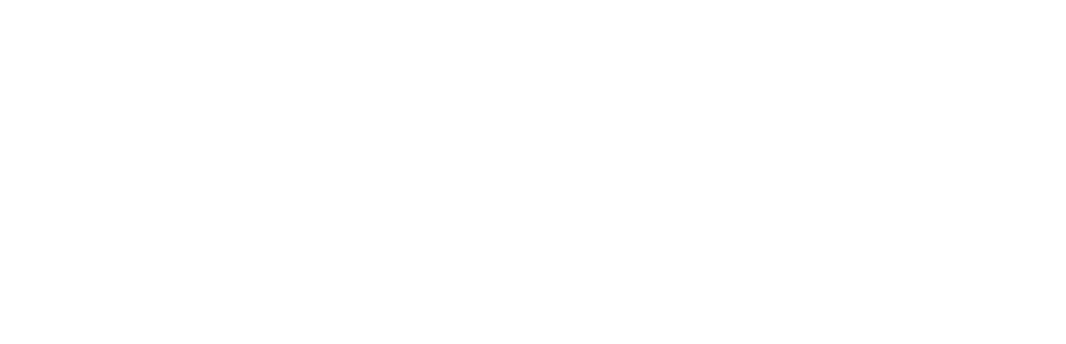
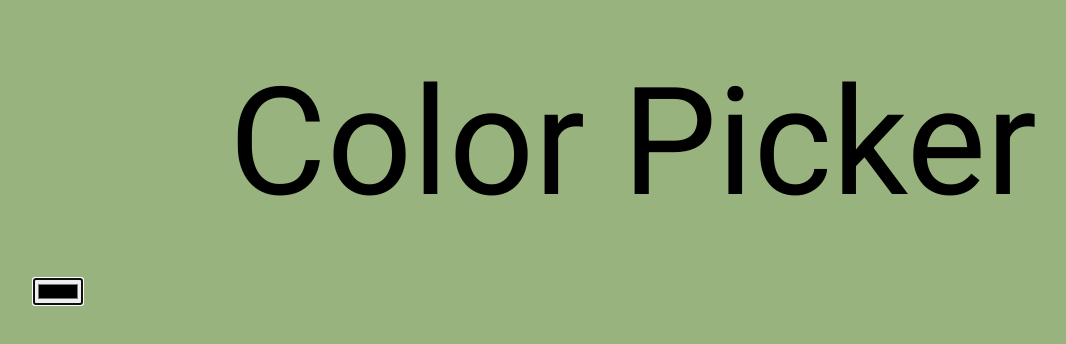
Before and after one commit to AndreeIV/colorPicker, a website: page index.html in a window 1280 px wide. Shown: the whole page, without its empty margins (7-1073 px from the left). Drawn offline with Linux system fonts and the light colour scheme.

Commit message:
Avance del proyecyo

```diff
--- a/index.html
+++ b/index.html
@@ -0,0 +1,33 @@
+<!DOCTYPE html>
+<html lang="en">
+<head>
+    <meta charset="UTF-8">
+    <meta http-equiv="X-UA-Compatible" content="IE=edge">
+    <meta name="viewport" content="width=device-width, initial-scale=1.0">
+    <title>ColorPicker</title>
+    <link rel="stylesheet" href="style.css">
+</head>
+<body id="body">
+    <header class="header">
+
+        <h1 class="title">Color Picker</h1>
+
+    </header>
+
+    <main class="contenedor">
+
+        <div class="contenedor-colorPicker">
+
+            <input type="color" id="colorPicker" value="#98b37d" class="colorPicker">
+
+        </div>
+
+
+
+        <h2 id="salida"></h2>
+
+    </main>
+
+    <script src="script.js"></script>
+</body>
+</html>
--- a/script.js
+++ b/script.js
@@ -0,0 +1,26 @@
+
+const defaultColor = "#000000";
+
+window.addEventListener("load", startup);
+
+
+function startup() {
+    const colorPicker = document.querySelector('#colorPicker');
+    const body = document.querySelector('#body');
+
+    body.style.backgroundColor = "#98b37d";
+    colorPicker.value = defaultColor;
+    colorPicker.addEventListener("input", updateFirst);
+    colorPicker.select();
+}
+
+
+function updateFirst(event) {
+    const salida = document.querySelector('#salida')
+
+    if (body) {
+        body.style.backgroundColor = event.target.value;
+
+        salida.innerHTML = event.target.value
+    }
+}
--- a/style.css
+++ b/style.css
@@ -1 +1,72 @@
 @import url('https://fonts.googleapis.com/css2?family=Roboto&display=swap');
+:root {
+    --fuente-principal: 'Roboto', sans-serif;
+    --color-negro: black;
+    --separacion: 5rem;
+}
+
+.title {
+    font-size: 15rem;
+    text-align: center;
+    color: black;
+}
+
+html {
+    font-size: 62.5%;
+    box-sizing: border-box;
+}
+*, *:before, *:after {
+    box-sizing: inherit;
+}
+
+
+body {
+    min-height: 100%;
+    display: flex;
+    flex-direction: column;
+    color: black;
+    font-family: var(--fuente-principal);
+    font-size: 1.6rem;
+    line-height: 1.8;
+}
+
+
+.contenedor {
+    width: 95%;
+    max-width: 1200px;
+    margin: 0 auto;
+}
+a {
+    text-decoration: none;
+}
+
+img {
+    max-width: 100%;
+}
+
+p {
+    color: var(--color-negro);
+    font-size: 2rem;
+}
+
+
+h1, h2, h3 {
+    font-family: var(--fuente-principal);
+    margin: var(--separacion) / 2 0;
+    font-weight: 300;
+    text-align: center;
+
+}
+
+h1 {
+    font-size: 3.8rem;
+}
+h2 {
+    font-size: 3.4rem;
+}
+h3 {
+    font-size: 3rem;
+}
+h4 {
+    font-size: 2.6rem;
+}
```
